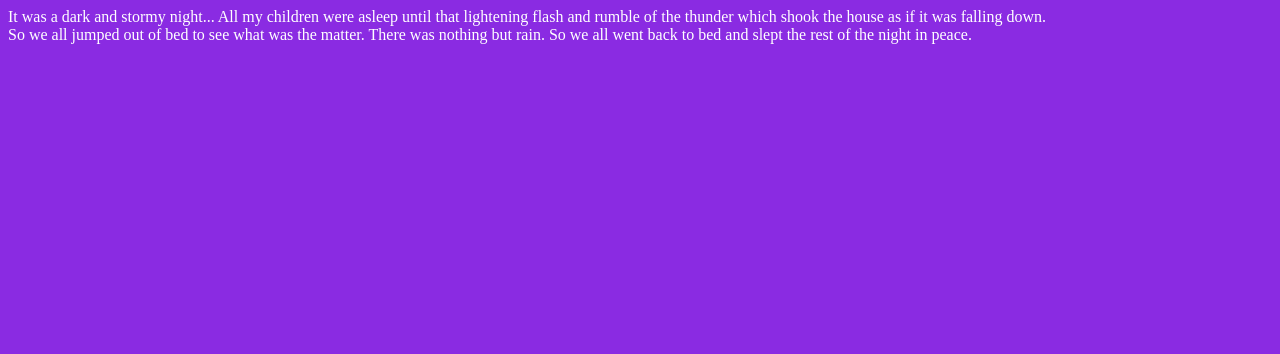
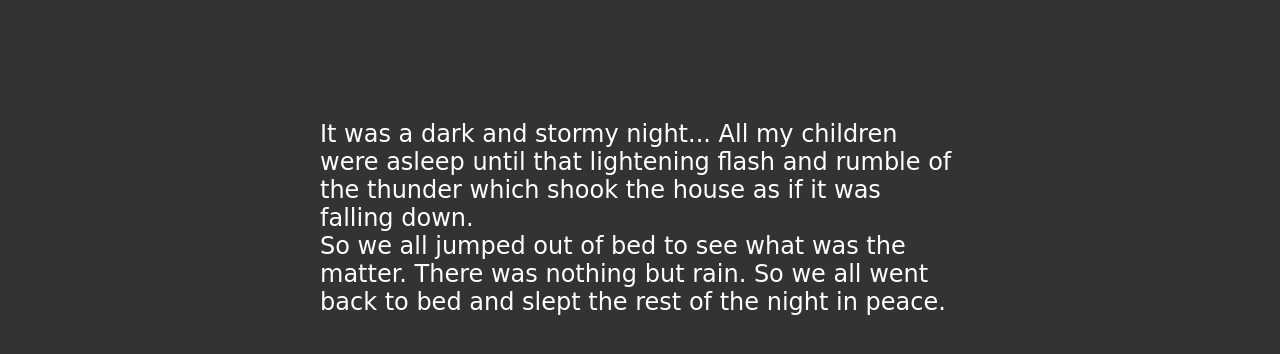
Before and after one commit to sarabreed/fireside-story, a plain HTML site: page index.html in a window 1280 px wide. Drawn offline with Linux system fonts and the light colour scheme.

Commit message:
added more style

```diff
--- a/style.css
+++ b/style.css
@@ -1,4 +1,7 @@
 body {
     color: white;
-    background-color: blueviolet;
+    background-color: #333;
+    font-size: 150%;
+    font-family: 'Satisfy', cursive;
+    margin: 5em 25%;
 }
```
